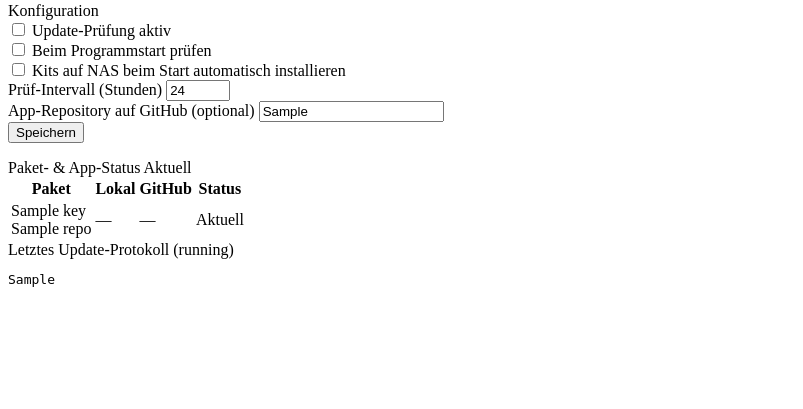
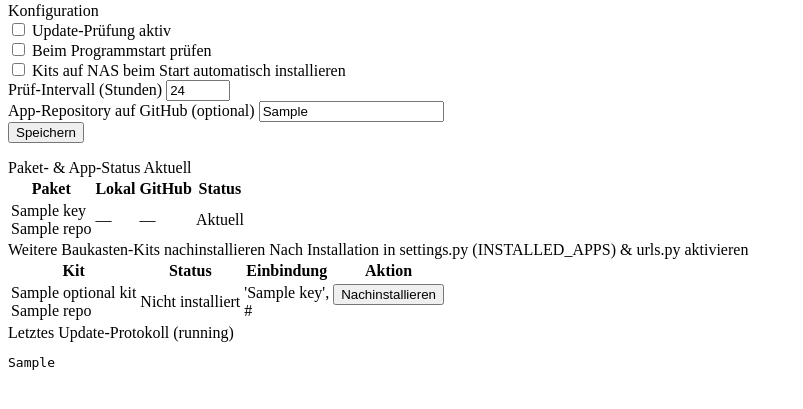
Before and after one commit to bzaiser/ops-django-kit, a Django app: template ops_kit/templates/ops_kit/partials/updates_content.html in a window 1280 px wide. Shown: the part 205-614 px from the top of the page, without its empty margins (0-803 px from the left). Run offline with Django 3.2, Linux system fonts and the light colour scheme; the template is opened without the code that fills it: most values are stand-ins (such as "Sample title", 1, 10 or a date in 2020).

Commit message:
Add optional Baukasten kits catalog and 1-click install in Auto-Updates UI

```diff
--- a/ops_kit/templates/ops_kit/partials/updates_content.html
+++ b/ops_kit/templates/ops_kit/partials/updates_content.html
@@ -129,6 +129,58 @@
         </div>
     </div>
 </div>
+{% if optional_kits and not is_desktop %}
+<div class="card shadow-sm mt-3">
+    <div class="card-header fw-bold d-flex justify-content-between align-items-center">
+        <span><i class="bi bi-puzzle me-1"></i> {% trans "Weitere Baukasten-Kits nachinstallieren" %}</span>
+        <span class="small text-muted fw-normal">{% trans "Nach Installation in settings.py (INSTALLED_APPS) & urls.py aktivieren" %}</span>
+    </div>
+    <div class="table-responsive">
+        <table class="table table-hover align-middle mb-0">
+            <thead>
+                <tr>
+                    <th>{% trans "Kit" %}</th>
+                    <th>{% trans "Status" %}</th>
+                    <th>{% trans "Einbindung" %}</th>
+                    <th class="text-end">{% trans "Aktion" %}</th>
+                </tr>
+            </thead>
+            <tbody>
+                {% for ok in optional_kits %}
+                <tr>
+                    <td>
+                        <div class="fw-semibold">{{ ok.label }}</div>
+                        <div class="small text-muted font-monospace">{{ ok.repo }}</div>
+                    </td>
+                    <td>
+                        {% if ok.pip_installed %}
+                        <span class="badge bg-info text-dark">{% trans "Paket installiert (nicht in INSTALLED_APPS)" %}</span>
+                        {% else %}
+                        <span class="badge bg-secondary bg-opacity-50">{% trans "Nicht installiert" %}</span>
+                        {% endif %}
+                    </td>
+                    <td class="small font-monospace">
+                        <div>'{{ ok.key }}',</div>
+                        {% if ok.url_snippet %}<div class="text-muted">{{ ok.url_snippet }}</div>{% endif %}
+                    </td>
+                    <td class="text-end">
+                        <form method="post" action="{% url 'ops_kit:updates' %}" class="d-inline js-ops-update-form" data-progress-text="{% trans 'Installiere Kit im Hintergrund — bitte warten...' %}">
+                            {% csrf_token %}
+                            <input type="hidden" name="action" value="install_kit">
+                            <input type="hidden" name="kit_key" value="{{ ok.key }}">
+                            {% if ops_updates_next %}<input type="hidden" name="next" value="{{ ops_updates_next }}">{% endif %}
+                            <button type="submit" class="btn btn-sm btn-outline-primary rounded-pill px-3">
+                                <i class="bi bi-plus-circle me-1"></i> {% if ok.pip_installed %}{% trans "Aktualisieren" %}{% else %}{% trans "Nachinstallieren" %}{% endif %}
+                            </button>
+                        </form>
+                    </td>
+                </tr>
+                {% endfor %}
+            </tbody>
+        </table>
+    </div>
+</div>
+{% endif %}
 {% if cfg.last_log %}
 <div class="card shadow-sm mt-3">
     <div class="card-header fw-bold small"><i class="bi bi-terminal me-1"></i> {% trans "Letztes Update-Protokoll" %} ({{ cfg.last_status|default:"—" }})</div>
```
Also changed, not shown: ops_kit/updater.py (+55 -0 lines), ops_kit/views.py (+38 -1 lines).
